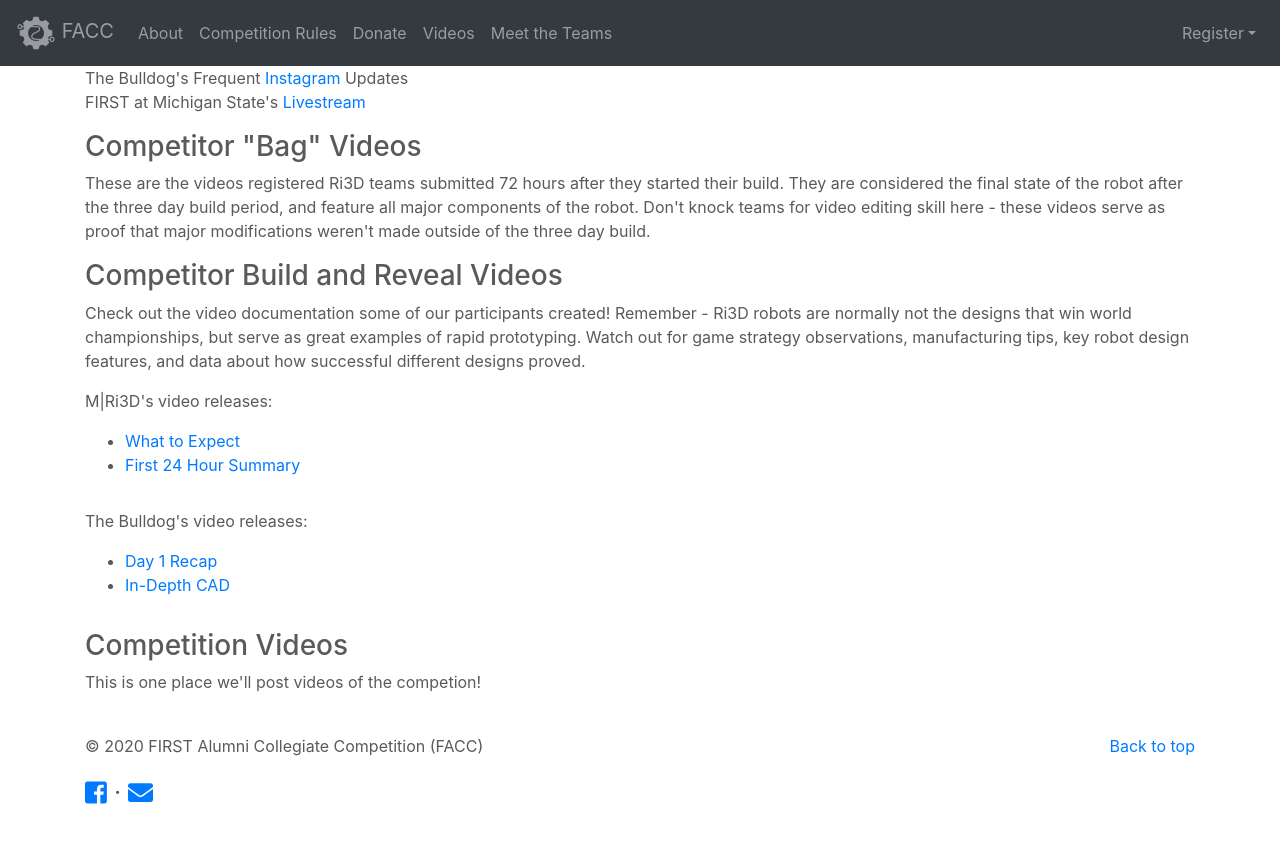
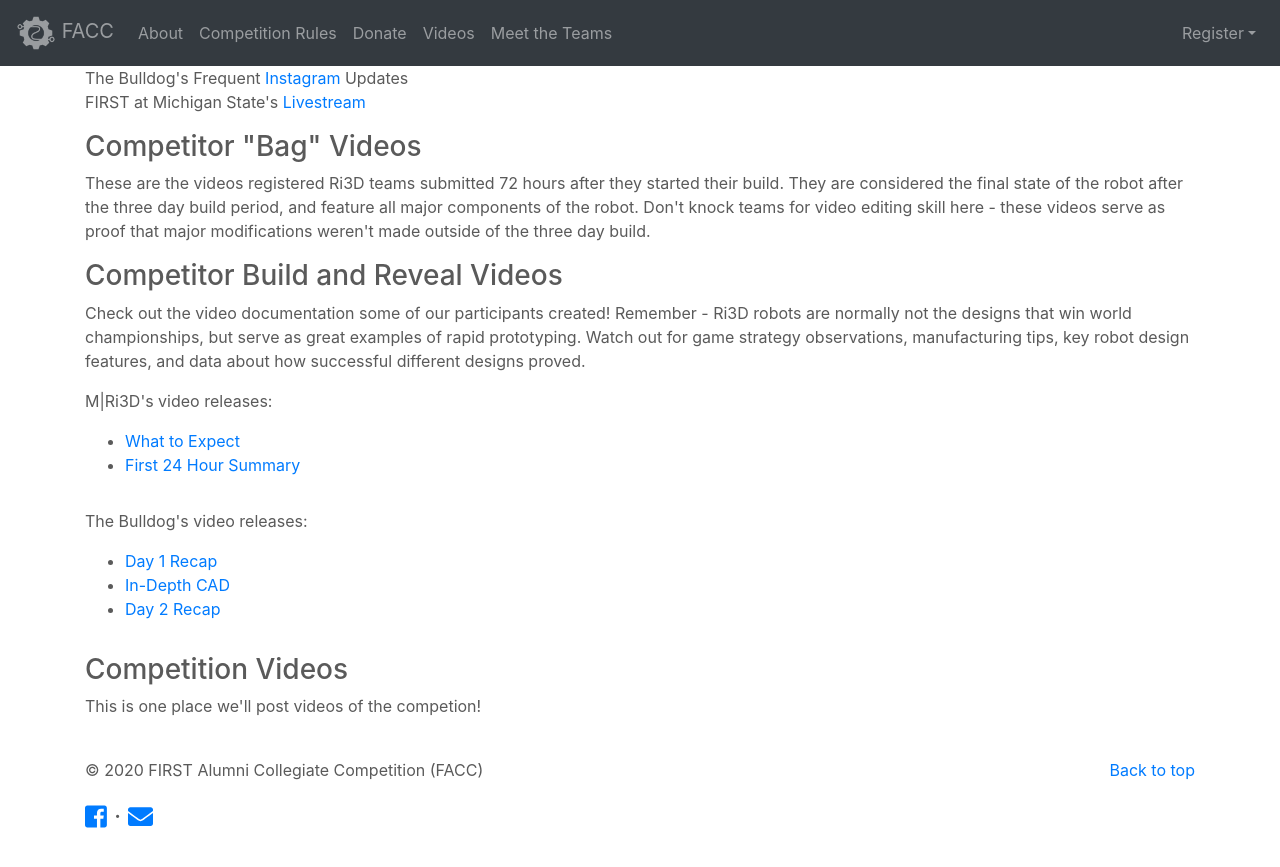
Before and after one commit to FAMNM/facc-website, a Jekyll site: the page built from media.html, in a window 1280 px wide and 900 px high, scrolled down 321 px. Shown: the top 867 px of the window. Built offline with Jekyll 4.4.1, drawn with Linux system fonts in a browser that asks for light colours; nearby versions of some CDN libraries.

Commit message:
Add Kettering day 2 video

```diff
--- a/media.html
+++ b/media.html
@@ -109,6 +109,11 @@
                                     In-Depth CAD
                                 </a>
                             </li>
+                            <li>
+                                <a href="https://youtu.be/SksoFgJnijo">
+                                    Day 2 Recap
+                                </a>
+                            </li>
                         </ul>
                     </p>
                     <h3>Competition Videos</h3>
```
